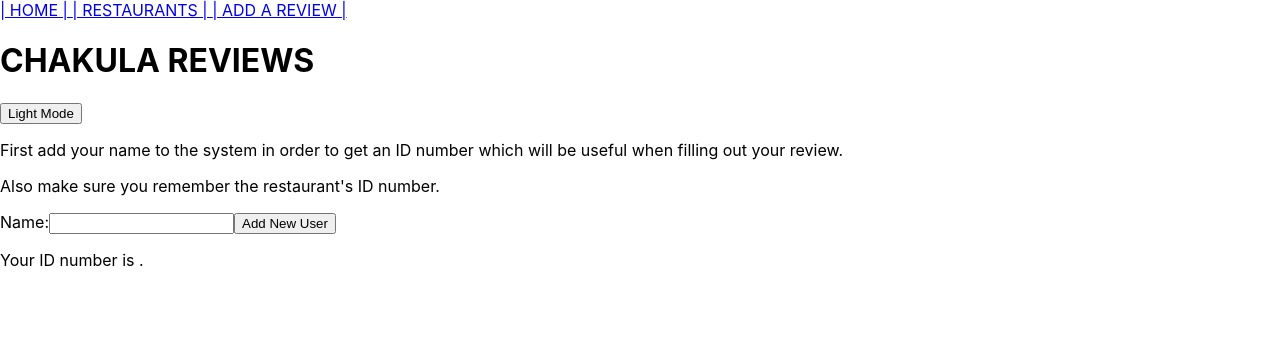
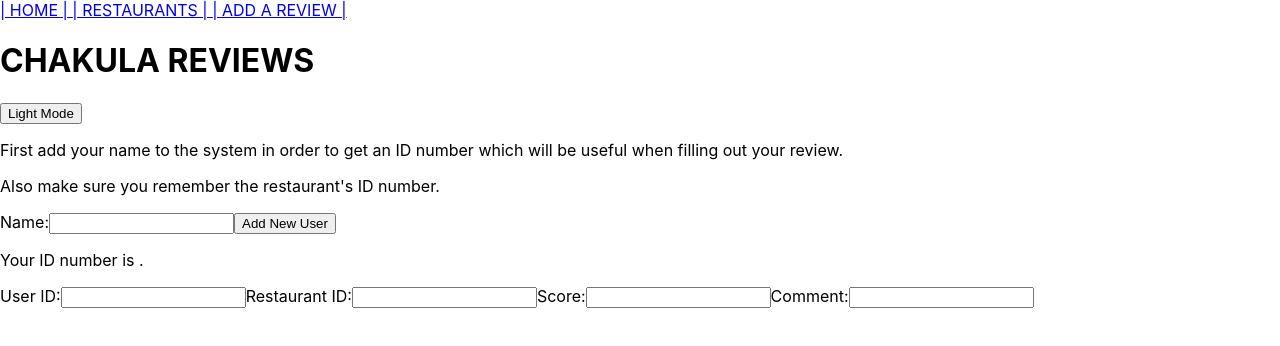
Before and after one commit to brianwangora/Chakula-Reviews, a React (Create React App) app in the folder phase-3-project-react-frontend/: page /reviewform in a window 1280 px wide. Shown: the top 346 px of the page. Built offline with nearby package versions, Linux system fonts and the light colour scheme; no server answers; the HTML template or start-up script is replaced by a standard one.

Commit message:
Review form created

```diff
--- a/phase-3-project-react-frontend/src/components/form/ReviewFormDefined.js
+++ b/phase-3-project-react-frontend/src/components/form/ReviewFormDefined.js
@@ -1,6 +1,78 @@
 import React, {useState} from "react";
 
+const REVIEWS = "http://localhost:9292/reviews"
 
 export default function ReviewFormDefined(){
+    const [id, setId] = useState("")
+    const [userId, setUserId] = useState("")
+    const [restaurantId, setRestaurantId] = useState("")
+    const [score, setScore] = useState("")
+    const [comment, setComment] = useState("")
+    const [newReview, setNewReview] = useState("")
+
+    function handleSubmit(e) {
+        e.preventDefault()
+        setUserId("")
+        setRestaurantId("")
+        setScore("")
+        setComment("")
+        const reviewData = {
+            id: id,
+            userId: userId,
+            restaurantId: restaurantId,
+            score: score,
+            comment: comment,
+        };
+        fetch(REVIEWS, {
+            method: "POST",
+            headers: {
+                "Content-type": "application/json",
+            },
+            body: JSON.stringify(reviewData),
+        })
+            .then((response) => response.json())
+            .then((newReview) => setNewReview(newReview));
+    }
+
+    return(
+        <form className="NewReview" onSubmit={handleSubmit}>
+            <label>
+                User ID:
+                <input
+                    type="integer"
+                    name="userId"
+                    value={userId}
+                    onChange={(e) => setUserId(e.target.value)}
+                />
+            </label>
+            <label>
+                Restaurant ID:
+                <input
+                    type="integer"
+                    name="restaurantId"
+                    value={restaurantId}
+                    onChange={(e) => setRestaurantId(e.target.value)}
+                />
+            </label>
+            <label>
+                Score:
+                <input
+                    type="text"
+                    name="score"
+                    value={score}
+                    onChange={(e) => setScore(e.target.value)}
+                />
+            </label>
+            <label>
+                Comment:
+                <input
+                    type="text"
+                    name="comment"
+                    value={comment}
+                    onChange={(e) => setComment(e.target.value)}
+                />
+            </label>
+        </form>
+    )
 
 }
```
